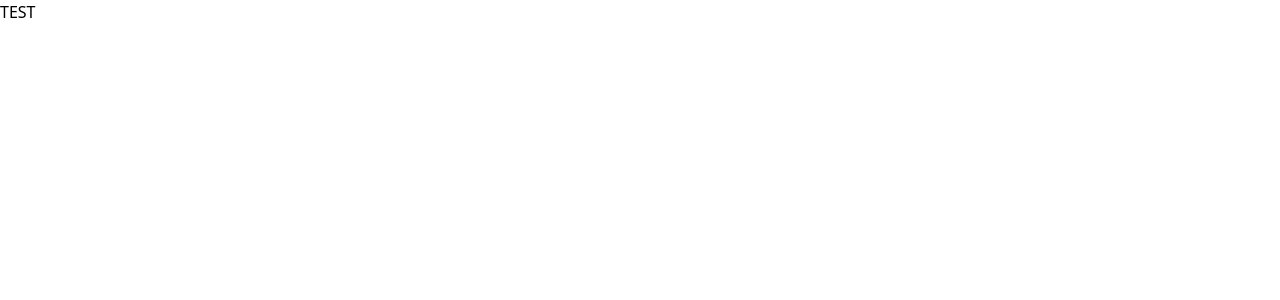
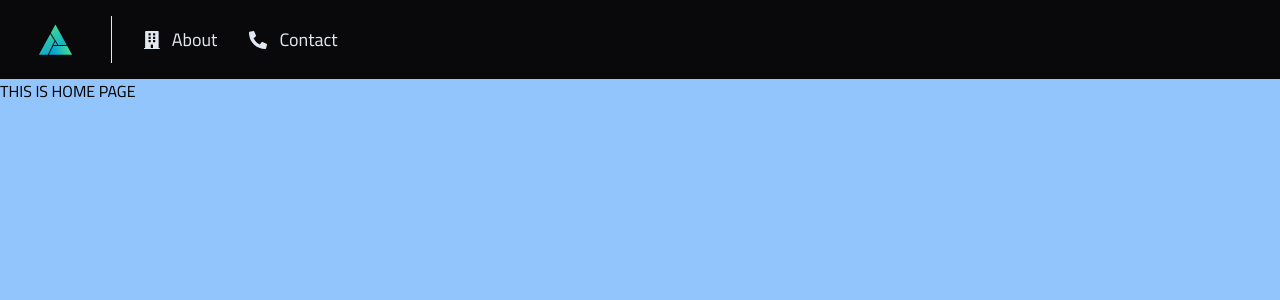
Before and after one commit to absyro/absyro, a Vue app: page / in a window 1280 px wide. Shown: the top 300 px of the page. Built offline with nearby package versions, Linux system fonts and the light colour scheme; a small style sheet from the web is missing.

Commit message:
First build

```diff
--- a/public/index.html
+++ b/public/index.html
@@ -71,13 +71,20 @@
             }
         </script>
 
+        <link rel="preconnect" href="https://fonts.googleapis.com" />
+        <link rel="preconnect" href="https://fonts.gstatic.com" crossorigin />
+        <link href="https://fonts.googleapis.com/css2?family=Cairo&family=Roboto+Condensed:ital,wght@0,100..900;1,100..900&display=swap" rel="stylesheet" />
+
+        <link href="https://unpkg.com/nprogress@0.2.0/nprogress.css" rel="stylesheet" />
+        <script src="https://unpkg.com/nprogress@0.2.0/nprogress.js"></script>
+
         <link rel="manifest" href="manifest.json" type="application/manifest+json" />
         <link rel="icon" href="images/icons/favicon.ico" type="image/x-icon" />
         <link rel="sitemap" href="sitemap.xml" type="application/xml" />
         <link rel="canonical" href="https://absyro.com" />
         <link rel="icon" href="favicon.ico" />
     </head>
-    <body>
+    <body class="bg-blue-300">
         <noscript>Sorry! Your browser does not support JavaScript!</noscript>
         <div id="app"></div>
     </body>
--- a/src/App.vue
+++ b/src/App.vue
@@ -1,20 +1,13 @@
 <template>
-    <NavBar />
+    <router-view />
 </template>
-
-<script>
-import NavBar from './components/NavBar.vue';
-
-export default {
-    name: 'App',
-    components: {
-        NavBar
-    }
-};
-</script>
 
 <style>
 @import 'tailwindcss/base';
+@import 'tailwindcss/utilities';
 @import 'tailwindcss/components';
-@import 'tailwindcss/utilities';
+
+* {
+    font-family: Cairo, sans-serif;
+}
 </style>
--- a/src/components/NavBar.vue
+++ b/src/components/NavBar.vue
@@ -1,26 +1,17 @@
 <template>
-    <nav>TEST</nav>
+    <nav class="bg-zinc-950 py-4 px-8">
+        <div class="flex gap-8 items-center mx-auto text-slate-200 text-lg">
+            <router-link to="/">
+                <img class="border-r border-slate-200 pr-8" alt="Logo" draggable="false" loading="lazy" src="../assets/logo.svg" width="80" />
+            </router-link>
+            <span class="flex items-center gap-3">
+                <font-awesome-icon icon="building" />
+                <router-link to="about" class="hover:text-teal-400 hover:underline duration-75">About</router-link>
+            </span>
+            <span class="flex items-center gap-3">
+                <font-awesome-icon icon="phone" flip="horizontal" />
+                <router-link to="contact" class="hover:text-teal-400 hover:underline duration-75">Contact</router-link>
+            </span>
+        </div>
+    </nav>
 </template>
-
-<script>
-export default {
-    name: 'NavBar'
-};
-</script>
-
-<style scoped>
-h3 {
-    margin: 40px 0 0;
-}
-ul {
-    list-style-type: none;
-    padding: 0;
-}
-li {
-    display: inline-block;
-    margin: 0 10px;
-}
-a {
-    color: #42b983;
-}
-</style>
--- a/src/main.js
+++ b/src/main.js
@@ -1,4 +1,10 @@
+import App from './App.vue';
+import router from './router';
 import { createApp } from 'vue';
-import App from './App.vue';
+import { library } from '@fortawesome/fontawesome-svg-core';
+import { FontAwesomeIcon } from '@fortawesome/vue-fontawesome';
+import { faBuilding, faPhone } from '@fortawesome/free-solid-svg-icons';
 
-createApp(App).mount('#app');
+library.add([faBuilding, faPhone]);
+
+createApp(App).use(router).component('font-awesome-icon', FontAwesomeIcon).mount('#app');
--- /dev/null
+++ b/src/router/index.js
@@ -0,0 +1,22 @@
+import { createRouter, createWebHistory } from 'vue-router';
+import ContactView from '../views/ContactView.vue';
+import AboutView from '../views/AboutView.vue';
+import HomeView from '../views/HomeView.vue';
+
+export default createRouter({
+    history: createWebHistory(process.env.BASE_URL),
+    routes: [
+        {
+            path: '/',
+            component: () => HomeView
+        },
+        {
+            path: '/about',
+            component: () => AboutView
+        },
+        {
+            path: '/contact',
+            component: () => ContactView
+        }
+    ]
+});
--- /dev/null
+++ b/src/views/AboutView.vue
@@ -0,0 +1,14 @@
+<template>
+    <NavBar />
+    THIS IS ABOUT PAGE
+</template>
+
+<script>
+import NavBar from '../components/NavBar.vue';
+
+export default {
+    components: {
+        NavBar
+    }
+};
+</script>
--- /dev/null
+++ b/src/views/ContactView.vue
@@ -0,0 +1,14 @@
+<template>
+    <NavBar />
+    THIS IS CONTACT PAGE
+</template>
+
+<script>
+import NavBar from '../components/NavBar.vue';
+
+export default {
+    components: {
+        NavBar
+    }
+};
+</script>
--- /dev/null
+++ b/src/views/HomeView.vue
@@ -0,0 +1,14 @@
+<template>
+    <NavBar />
+    THIS IS HOME PAGE
+</template>
+
+<script>
+import NavBar from '../components/NavBar.vue';
+
+export default {
+    components: {
+        NavBar
+    }
+};
+</script>
```
Also changed, not shown: package.json (+12 -6 lines).
